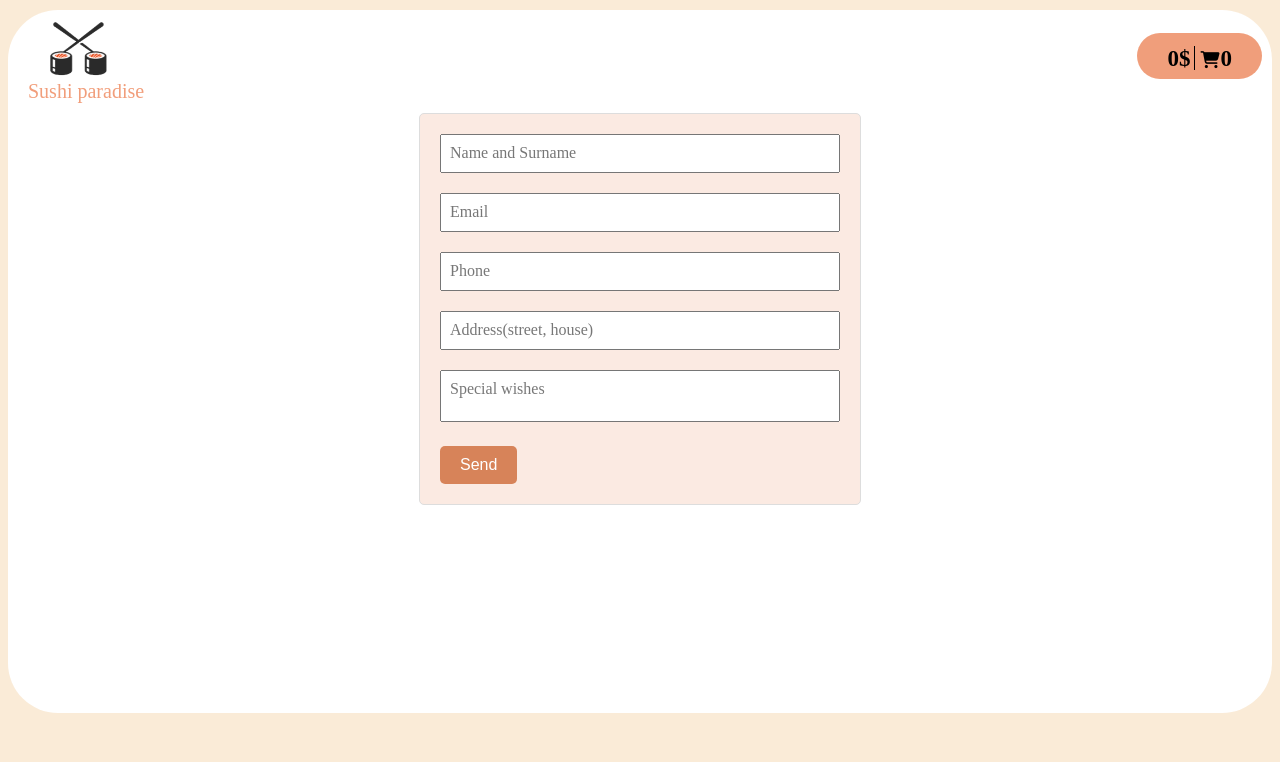
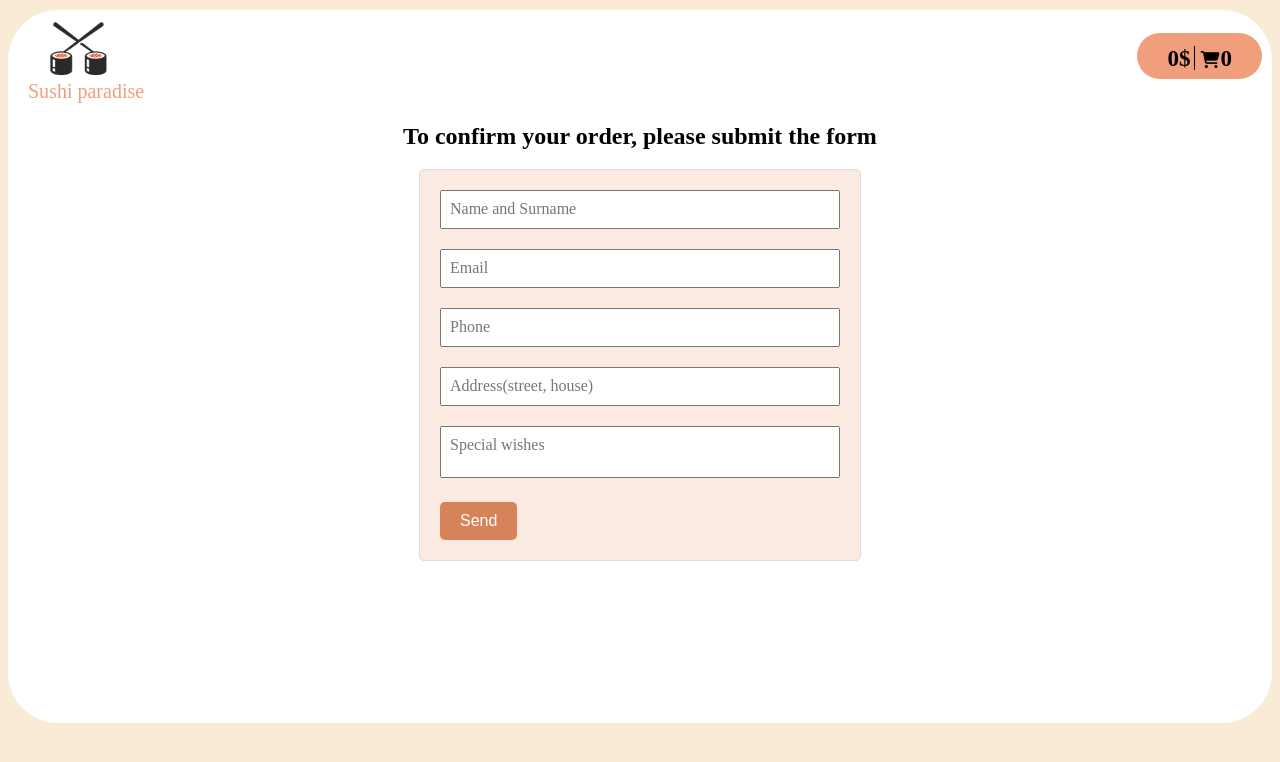
Before and after one commit to Olena-Olkhovyk/sushi_restaurant1, a React (Create React App) app: page /checkout in a window 1280 px wide. Shown: the top 762 px of the page. Built offline with nearby package versions, Linux system fonts and the light colour scheme.

Commit message:
feat: Add confirmation text for order submission

```diff
--- a/src/pages/Checkout.jsx
+++ b/src/pages/Checkout.jsx
@@ -27,6 +27,7 @@ export const Checkout = () => {
 
   return (
     <div className={classes.checkoutContainer}>
+      <h2>To confirm your order, please submit the form</h2>
       <form ref={form} onSubmit={sendEmail}>
         <div className={classes.formGroup}>
           <input
```
